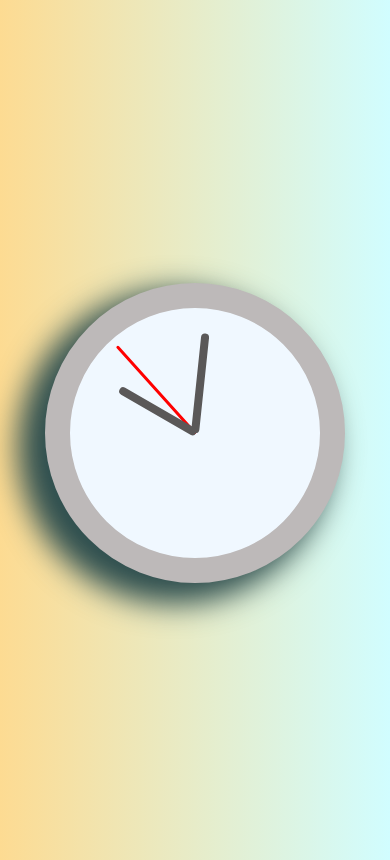
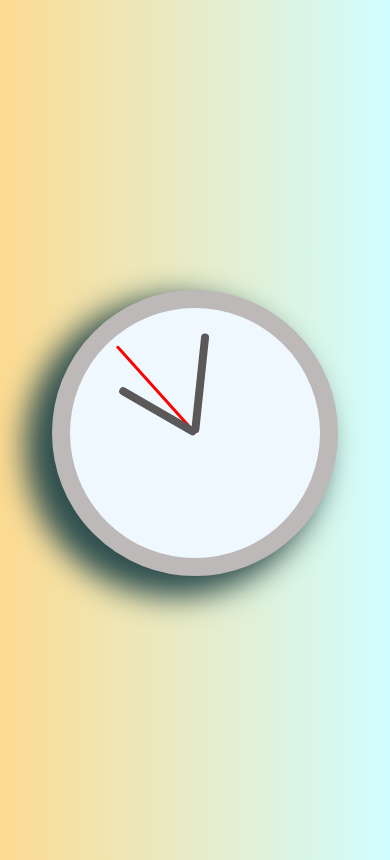
Before and after one commit to MuttenRoshi11/CSS-clock, a plain HTML site: page index.html in a window 390 px wide. Drawn offline with Linux system fonts and the light colour scheme.

Commit message:
Adjust width of the clock

```diff
--- a/main.css
+++ b/main.css
@@ -50,7 +50,7 @@ body {
         justify-content: center;
         align-items: center;
         height: 100%;
-        border: 25px solid #bdb9b9;
+        border: 18px solid #bdb9b9;
         width: 250px;
         height: 250px;
         border-radius: 50%;
```
